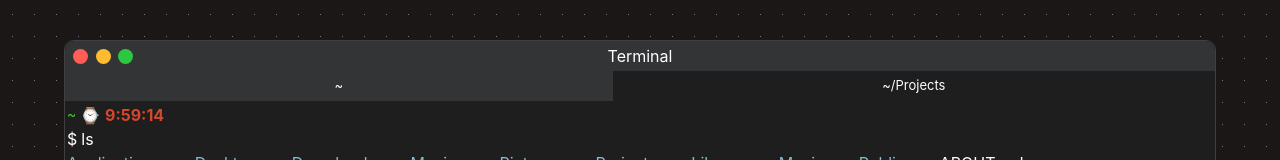
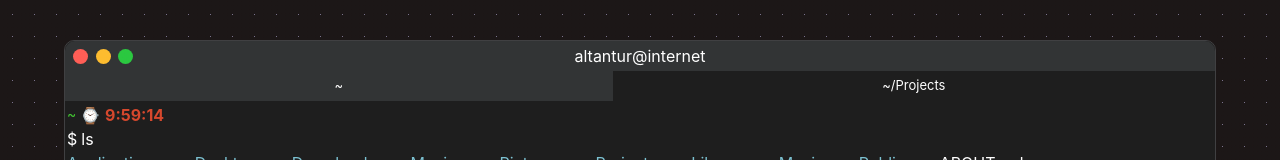
Before and after one commit to Altantur/terminal, a Nuxt app: page / in a window 1280 px wide. Shown: the top 160 px of the page. Built offline with nearby package versions, Linux system fonts and the light colour scheme.

Commit message:
Added some info

```diff
--- a/components/Terminal.vue
+++ b/components/Terminal.vue
@@ -1,19 +1,19 @@
 <template>
   <div class="terminal" @click="focus">
     <div class="header flex items-center justify-between px-2">
-      <div class="buttons flex items-center justify-between select-none">
+      <div class="buttons flex items-center justify-between select-none" @click="action()">
         <div class="close s-15 flex items-center justify-center">
-          x
+          ✕
         </div>
         <div class="min s-15 flex items-center justify-center">
-          -
+          −
         </div>
         <div class="max s-15 flex items-center justify-center">
-          ◻︎
+          +
         </div>
       </div>
       <div class="text-white">
-        Terminal
+        altantur@internet
       </div>
       <div class="buttons" />
     </div>
@@ -193,6 +193,9 @@ export default {
     focus () {
       this.$refs.inp[this.active].focus()
     },
+    action () {
+      alert('It is for portfolio, not for use :)')
+    },
     enter () {
       today = new Date()
       this.time = [today.getHours(), today.getMinutes(), today.getSeconds()].join(':')
```
